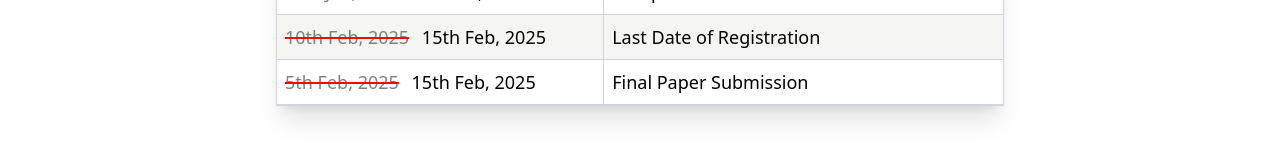
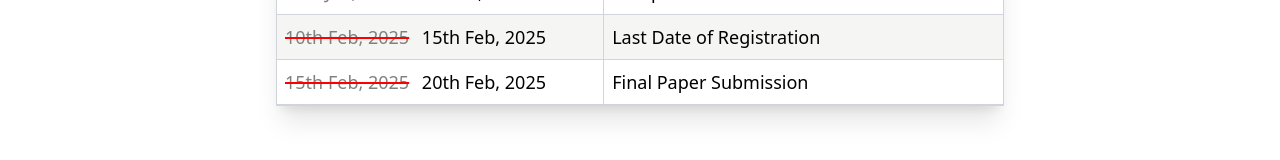
Before and after one commit to iharshyadav/NGISE, a React (Vite) app: page /callforpaper in a window 1280 px wide. Shown: the part 444-604 px from the top of the page. Built offline with nearby package versions, Linux system fonts and the light colour scheme; no server answers.

Commit message:
Update CallForPaper.jsx

```diff
--- a/src/pages/CallForPaper.jsx
+++ b/src/pages/CallForPaper.jsx
@@ -21,8 +21,8 @@ const CallForPaper = () => {
       value: "Last Date of Registration",
     },
     {
-      oldDate: "5th Feb, 2025",
-      newDate: "15th Feb, 2025",
+      oldDate: "15th Feb, 2025",
+      newDate: "20th Feb, 2025",
       value: "Final Paper Submission",
     },
   ];
```
